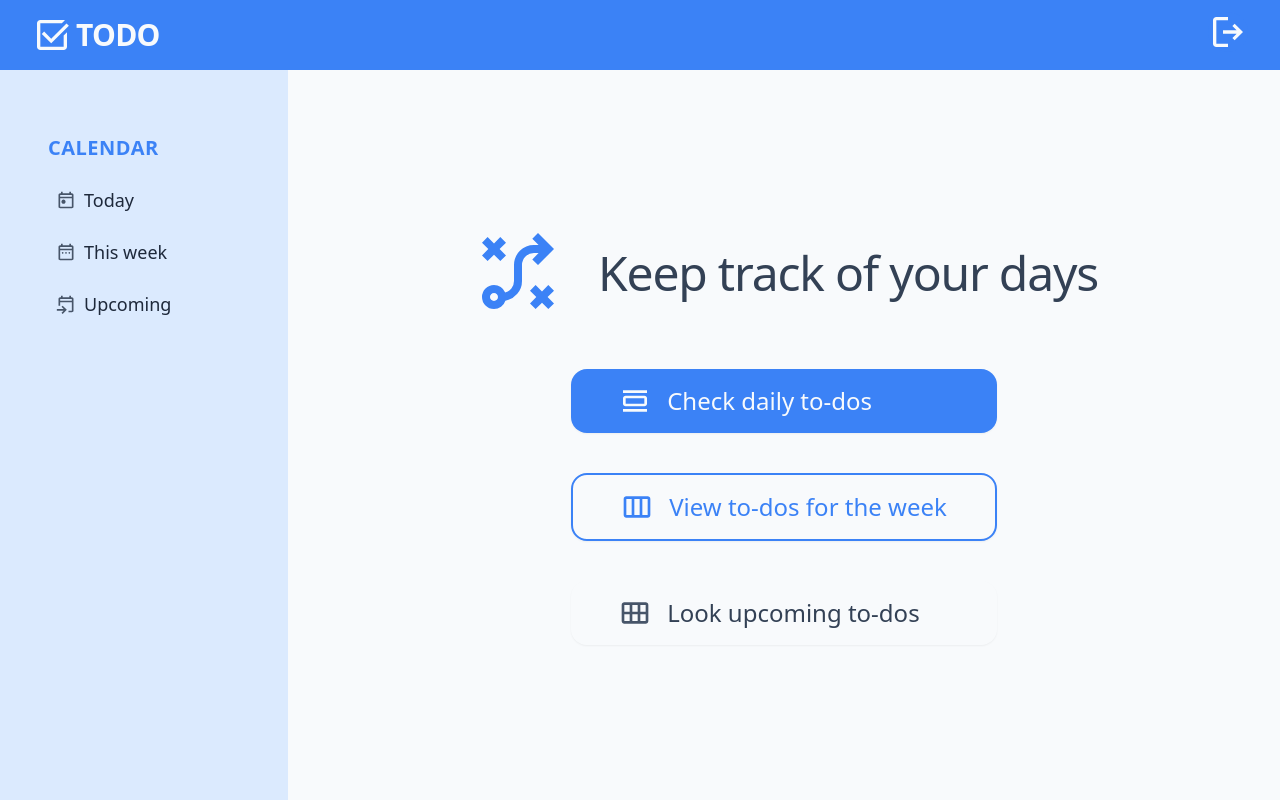
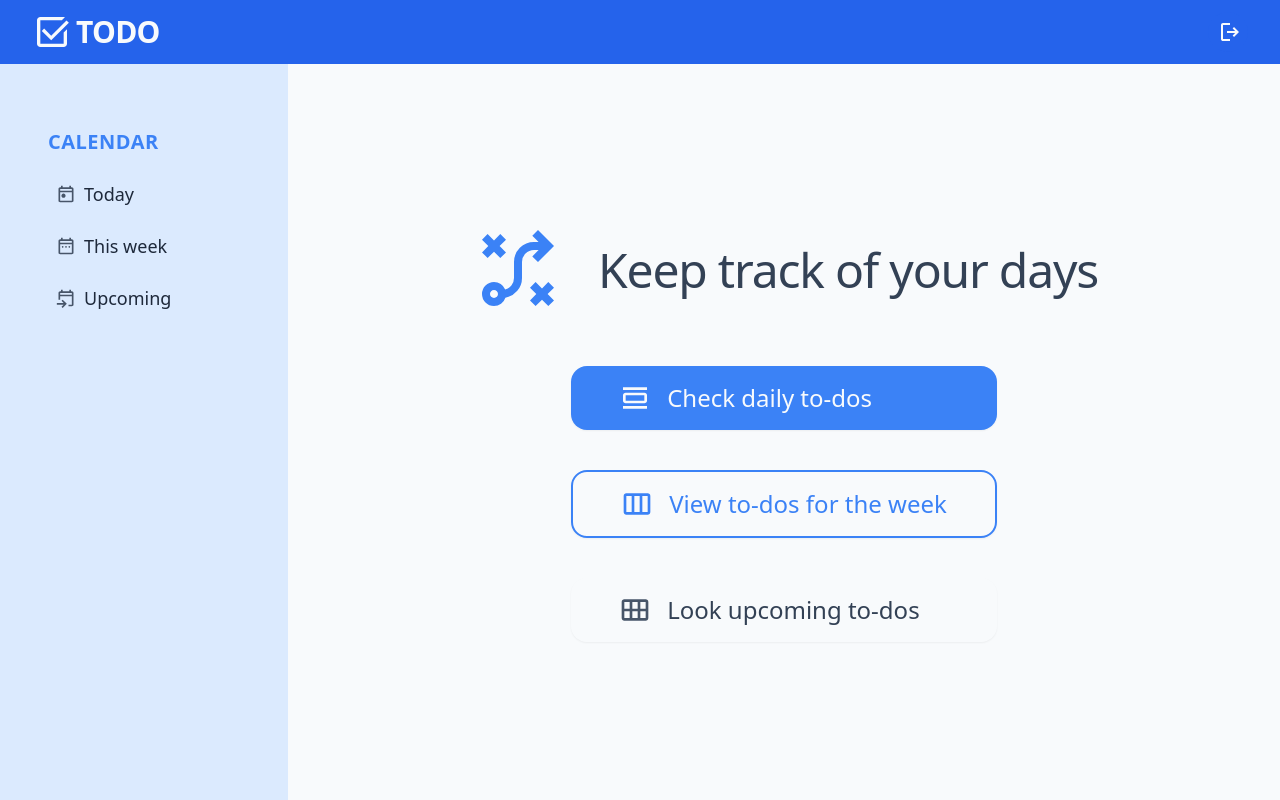
Before and after one commit to naiarievilo/to-do-app, a React (Vite) app in the folder frontend/: page /home in a window 1280 px wide. Built offline with nearby package versions, Linux system fonts and the light colour scheme; sample sign-in values are in the browser's storage.

Commit message:
Change primary color of components

```diff
--- a/frontend/src/assets/app-logo.jsx
+++ b/frontend/src/assets/app-logo.jsx
@@ -3,9 +3,9 @@ import { PropTypes } from "prop-types";
 
 import { AppIcon } from "@/assets/index.js";
 
-export function AppLogo({ appName, appIcon }) {
+export function AppLogo({ appName, link, appIcon }) {
   return (
-    <Link to={`/`} className="flex items-center">
+    <Link to={link} className="flex items-center">
       <AppIcon
         className={`mr-1 h-10 w-10 select-none fill-blue-600 3xl:h-20 3xl:w-20
 4xl:h-32 4xl:w-32 ${appIcon}`}
@@ -22,4 +22,5 @@ font-semibold tracking-tight 3xl:text-5xl 4xl:text-7xl ${appName}`}
 AppLogo.propTypes = {
   appName: PropTypes.string,
   appIcon: PropTypes.string,
+  link: PropTypes.string
 };
--- a/frontend/src/features/authentication/components/logout-button.jsx
+++ b/frontend/src/features/authentication/components/logout-button.jsx
@@ -15,8 +15,12 @@ export function LogoutButton() {
     }
   }
   return (
-    <Button size="icon" className="rounded-full" onClick={handleClick}>
-      <LogoutIcon className="h-10 w-10 fill-slate-50" />
+    <Button
+      size="icon"
+      className="hover:bg-blue-500 flex justify-center rounded-full"
+      onClick={handleClick}
+    >
+      <LogoutIcon className="relative left-0.5 h-6 w-6 fill-slate-50" />
     </Button>
   );
 }
--- a/frontend/src/routes/home/home.jsx
+++ b/frontend/src/routes/home/home.jsx
@@ -7,7 +7,7 @@ export function Home() {
   return (
     <div className="flex h-full flex-col">
       <AppHeader
-        header="bg-blue-500"
+        header="bg-blue-600"
         appIcon="fill-slate-50"
         appName="text-slate-50"
       />
--- a/frontend/src/ui/app-header.jsx
+++ b/frontend/src/ui/app-header.jsx
@@ -12,7 +12,11 @@ export function AppHeader({ header, appIcon, appName }) {
     <header
       className={`flex w-full items-center justify-between px-8 py-3 ${header}`}
     >
-      <AppLogo appName={appName} appIcon={appIcon} />
+      <AppLogo
+        appName={appName}
+        link={isLoggedIn() ? "/home" : "/"}
+        appIcon={appIcon}
+      />
       <nav>{isLoggedIn() && LoggedMenu}</nav>
     </header>
   );
--- a/frontend/src/ui/variants/button.js
+++ b/frontend/src/ui/variants/button.js
@@ -1,11 +1,11 @@
 import { cva } from "class-variance-authority";
 
 const buttonVariants = cva(
-  "inline-flex items-center justify-center tracking-wide whitespace-nowrap rounded-md text-md ring-offset-white transition-colors focus-visible:outline-none focus-visible:ring-1 focus-visible:ring-slate-700 focus-visible:ring-offset-2 disabled:pointer-events-none disabled:opacity-50",
+  "inline-flex items-center justify-center tracking-wide whitespace-nowrap rounded-md text-md ring-offset-white transition-colors duration-200 focus-visible:outline-none focus-visible:ring-1 focus-visible:ring-slate-700 focus-visible:ring-offset-2 disabled:pointer-events-none disabled:opacity-50",
   {
     variants: {
       variant: {
-        default: "bg-blue-500 text-slate-50 hover:bg-blue-600/90",
+        default: "bg-blue-600 text-slate-50 hover:bg-blue-500",
         destructive: "bg-rose-600 text-slate-50 hover:bg-red-700/90",
         outline:
           "border border-blue-500 bg-white text-blue-500 hover:bg-slate-100 hover:text-blue-600/90 hover:border-blue-600/90",
```
